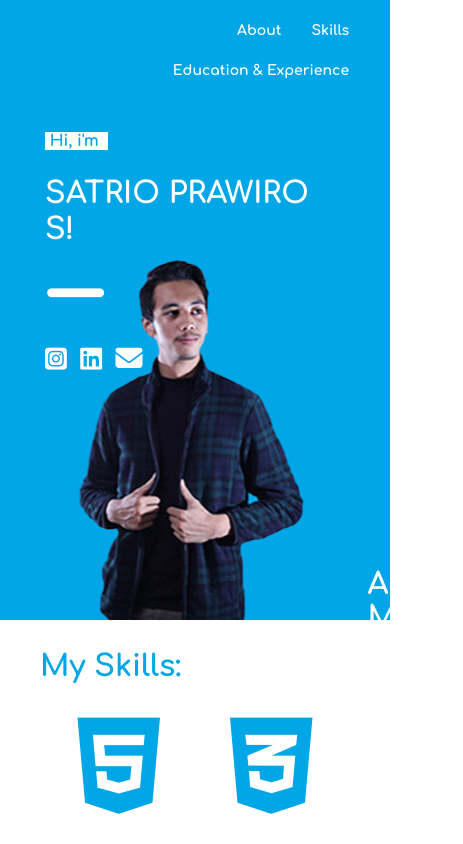
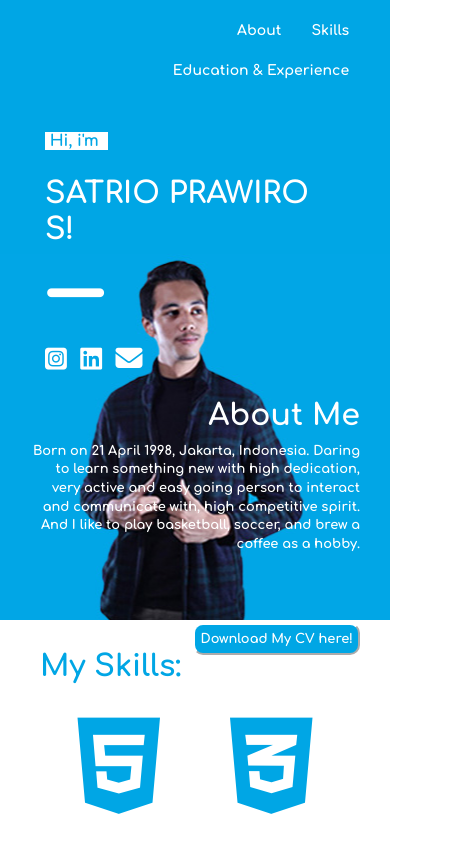
Before and after one commit to sps208/resume, a React (Create React App) app: page / in a window 390 px wide. Shown: the top 844 px of the page, 463 px wide, since content can reach past the window. Built offline with nearby package versions, Linux system fonts and the light colour scheme.

Commit message:
update last last

```diff
--- a/src/style/About.css
+++ b/src/style/About.css
@@ -88,6 +88,11 @@ span {
         padding: 5px;
     }
 
+    .aboutDesc {
+        margin: 0;
+        padding: 0;
+    }
+
     p {
         font-size: small;
     }
```
